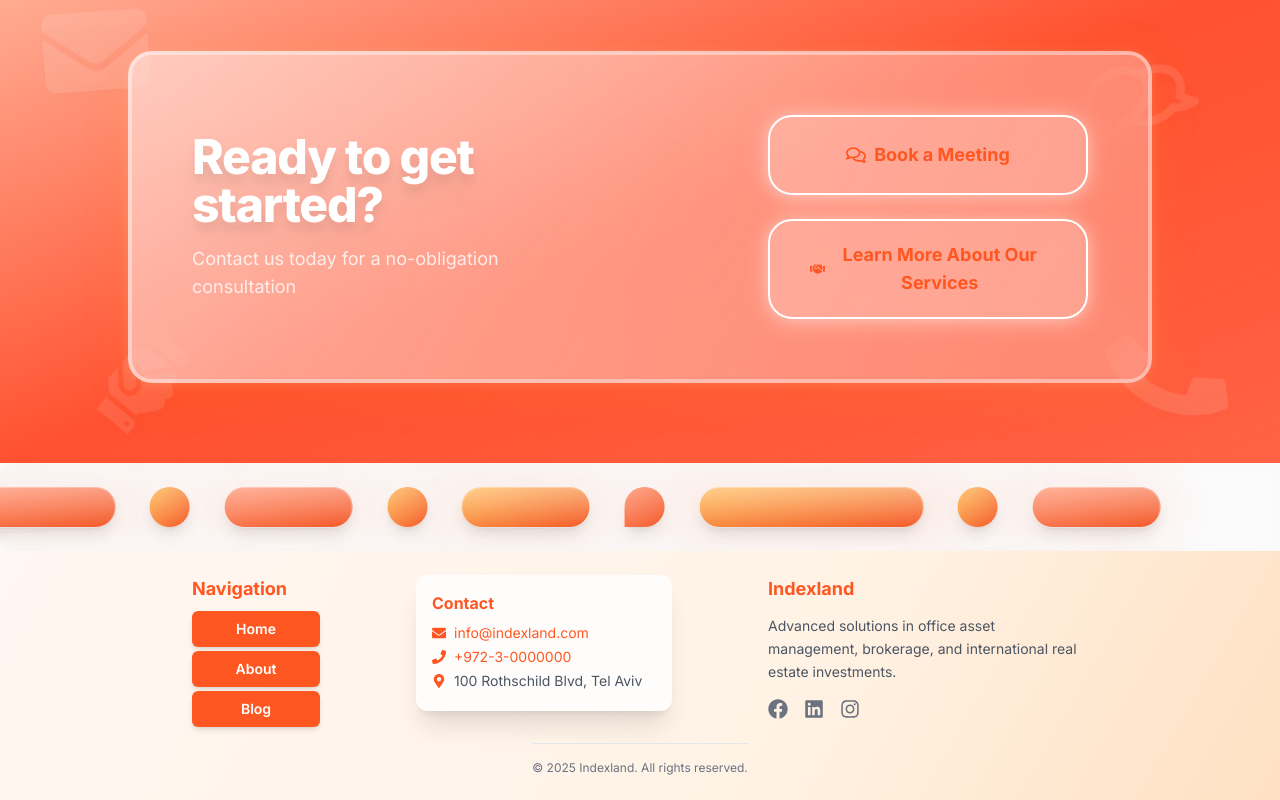
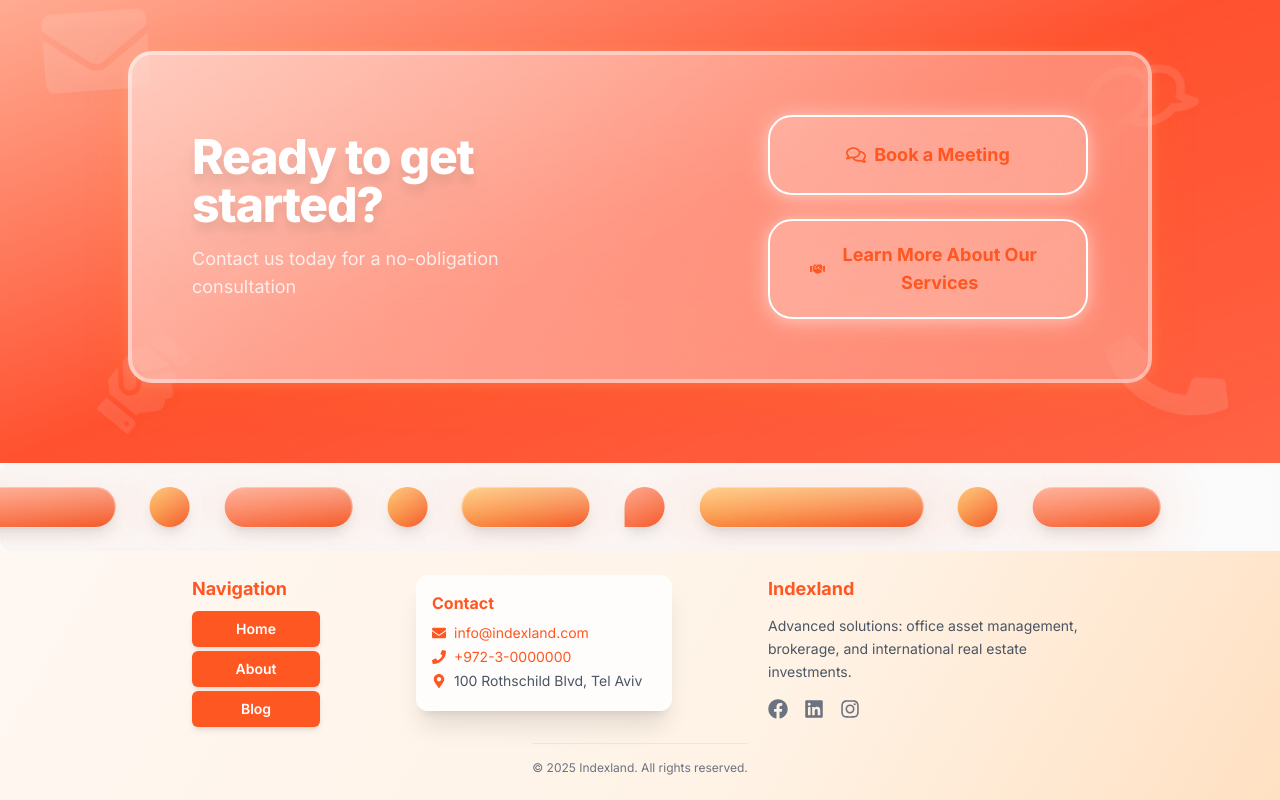
Before and after one commit to ItaySarusi/Indexland-i, a Next.js app: page / in a window 1280 px wide. Shown: the part 5845-6645 px from the top of the page. Built offline with nearby package versions, Linux system fonts and the light colour scheme.

Commit message:
Update footer description for clarity and conciseness. Changed phrasing to enhance readability while maintaining the original meaning.

```diff
--- a/src/components/layout/Footer.tsx
+++ b/src/components/layout/Footer.tsx
@@ -46,7 +46,7 @@ export default function Footer() {
           <div className="flex flex-col gap-2 max-w-xs items-center md:items-start">
             <h3 className="text-lg font-bold text-primary mb-1">Indexland</h3>
             <p className="text-gray-600 dark:text-gray-300 text-sm leading-relaxed text-center md:text-left">
-              Advanced solutions in office asset management, brokerage, and international real estate investments.
+              Advanced solutions: office asset management, brokerage, and international real estate investments.
             </p>
             <div className="flex gap-4 mt-2 justify-center md:justify-start">
               <a href="https://facebook.com" target="_blank" rel="noopener noreferrer" className="hover:text-primary text-gray-500 dark:text-gray-400 text-xl"><FaFacebook /></a>
```
